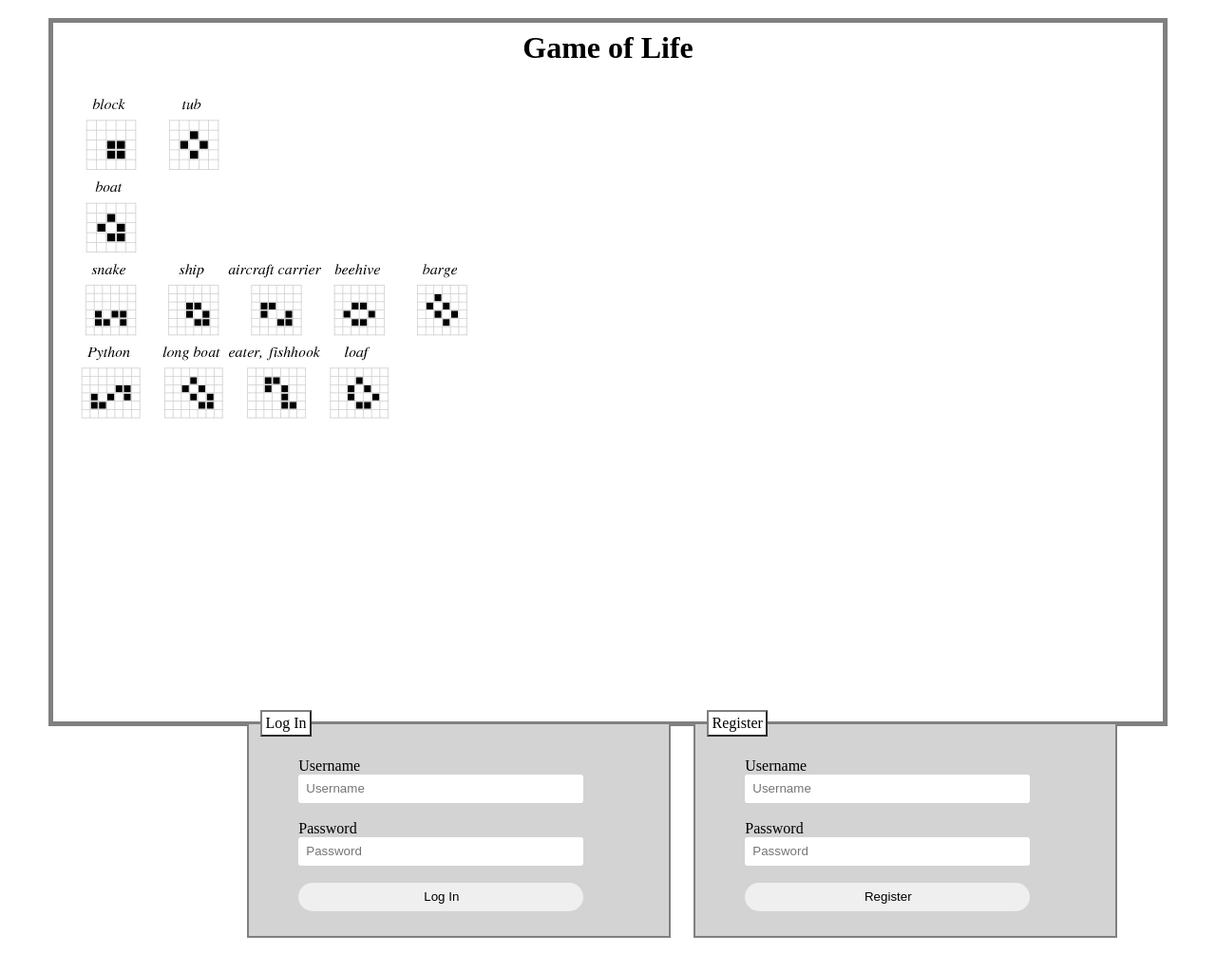
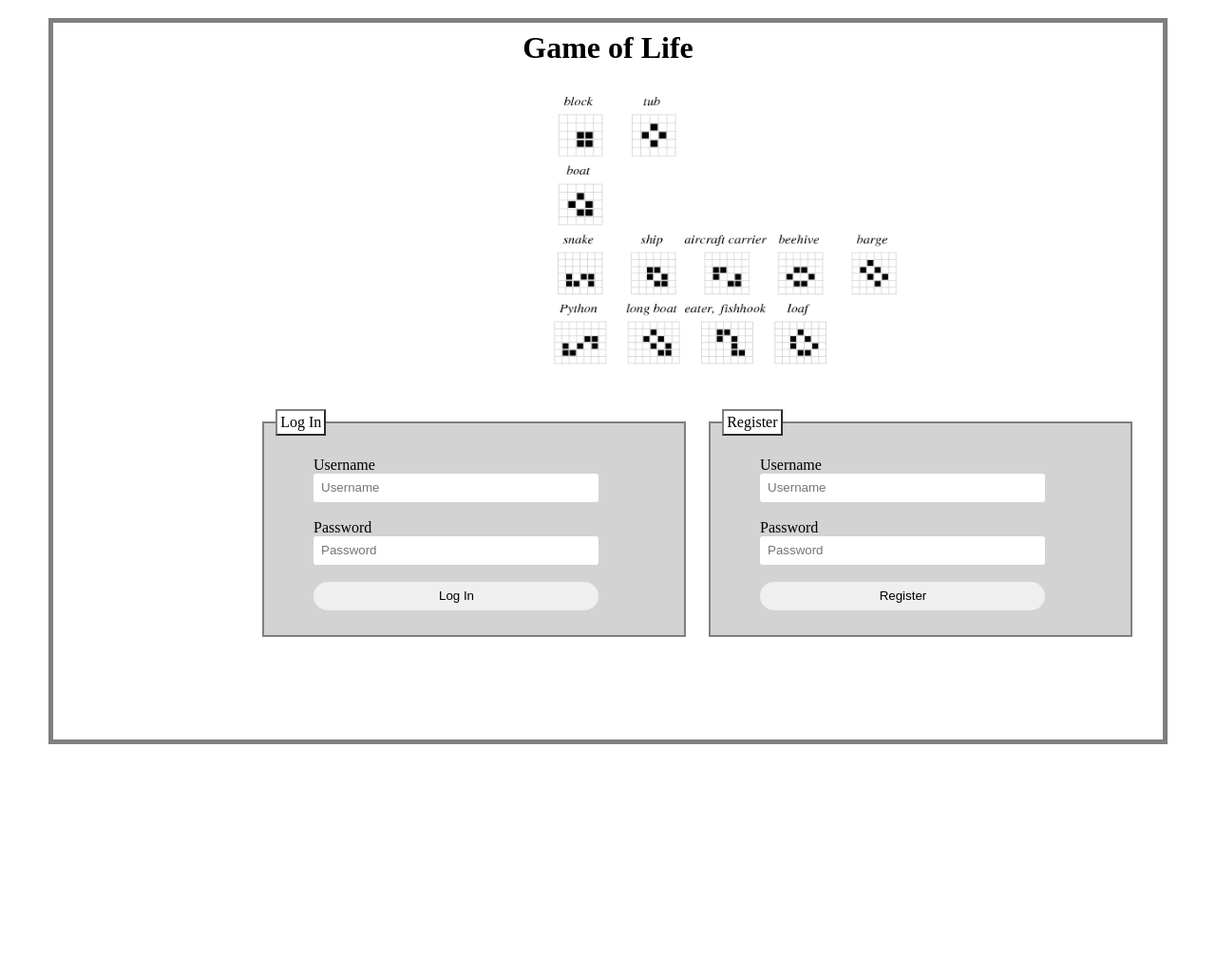
Before and after one commit to oEriic/ConwayGameofLife, a PHP site: page /login.php in a window 1280 px wide. Shown: the whole page at 95% size. After the commit the page ends 784 px from the top, so only its background shows below. Run offline with PHP 8.4, Linux system fonts and the light colour scheme.

Commit message:
Add files via upload

```diff
--- a/css.css
+++ b/css.css
@@ -11,6 +11,12 @@ h1{
   padding: 10px;
 }
 
+.image{
+	width: 400px;
+	height: 300px;
+	margin-left: 500px;
+}
+
 .register{
   float: right;
   padding: 10px;
@@ -18,8 +24,8 @@ h1{
 
 .container{
     display: flex;
-    margin-left: 16%;
-    margin-top: 25%;
+    margin-left: 200px;
+    margin-top: 30px;
 }
 
 fieldset{
@@ -35,7 +41,7 @@ body{
   margin: 1em auto;
   margin-top: 1.5%;
   padding: 0.5em;
-  height: 90%;
+  height: auto;
 }
 
 form {
```
